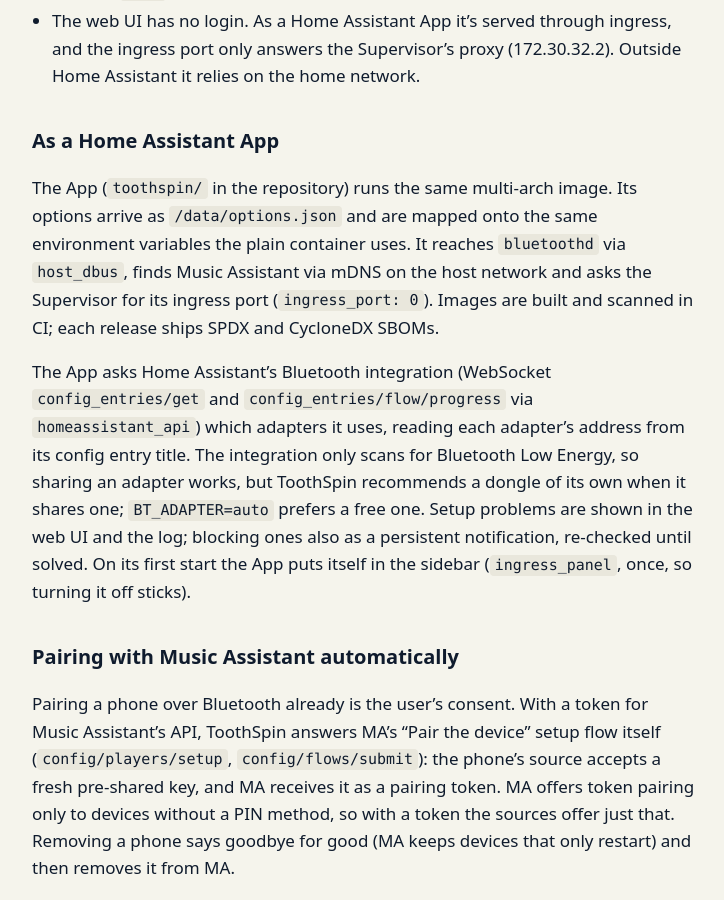
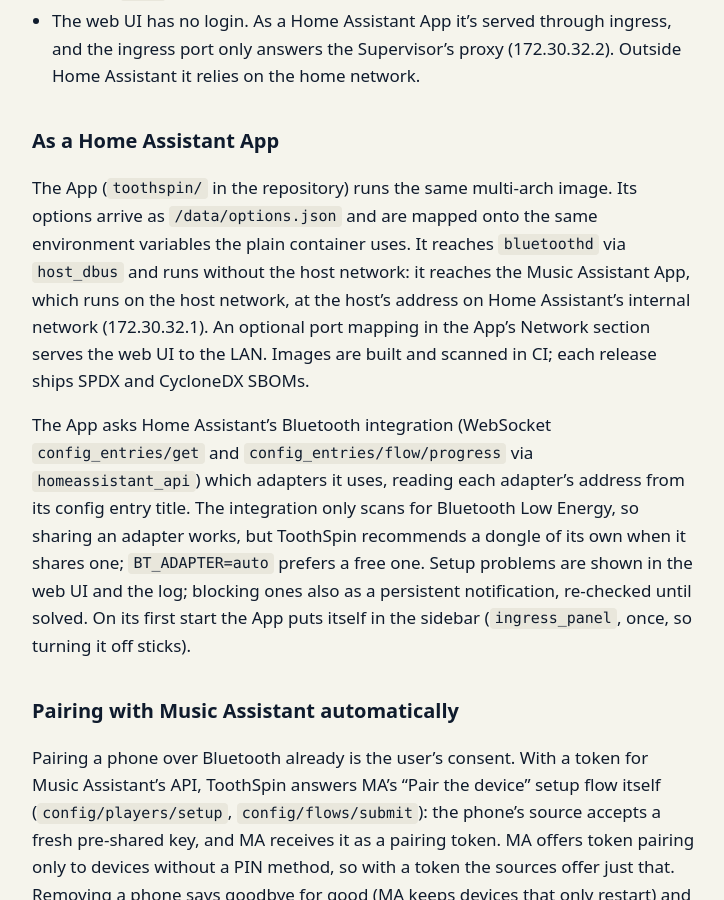
Before and after one commit to eknoes/toothspin, a Jekyll site: the page built from docs/overview.md, in a window 1280 px wide and 900 px high, scrolled down 2869 px. Shown: the whole window, without its empty margins (276-1000 px from the left). Built offline with Jekyll 4.4.1, drawn with Linux system fonts in a browser that asks for light colours.

Commit message:
docs: the App without host network, the web UI port in Network
Co-Authored-By: Claude Opus 5.5 <noreply@anthropic.com>

```diff
--- a/docs/overview.md
+++ b/docs/overview.md
@@ -116,8 +116,10 @@ the echo of its own last write for a few seconds.
 The App (`toothspin/` in the repository) runs the same multi-arch image.
 Its options arrive as `/data/options.json` and are mapped onto the same
 environment variables the plain container uses. It reaches `bluetoothd`
-via `host_dbus`, finds Music Assistant via mDNS on the host network and asks
-the Supervisor for its ingress port (`ingress_port: 0`). Images are built
+via `host_dbus` and runs without the host network: it reaches the Music
+Assistant App, which runs on the host network, at the host's address on Home
+Assistant's internal network (172.30.32.1). An optional port mapping in the
+App's Network section serves the web UI to the LAN. Images are built
 and scanned in CI; each release ships SPDX and CycloneDX SBOMs.
 
 The App asks Home Assistant's Bluetooth integration (WebSocket
```
Also changed, not shown: docs/faq.md (+2 -1 lines), toothspin/DOCS.md (+8 -3 lines).
